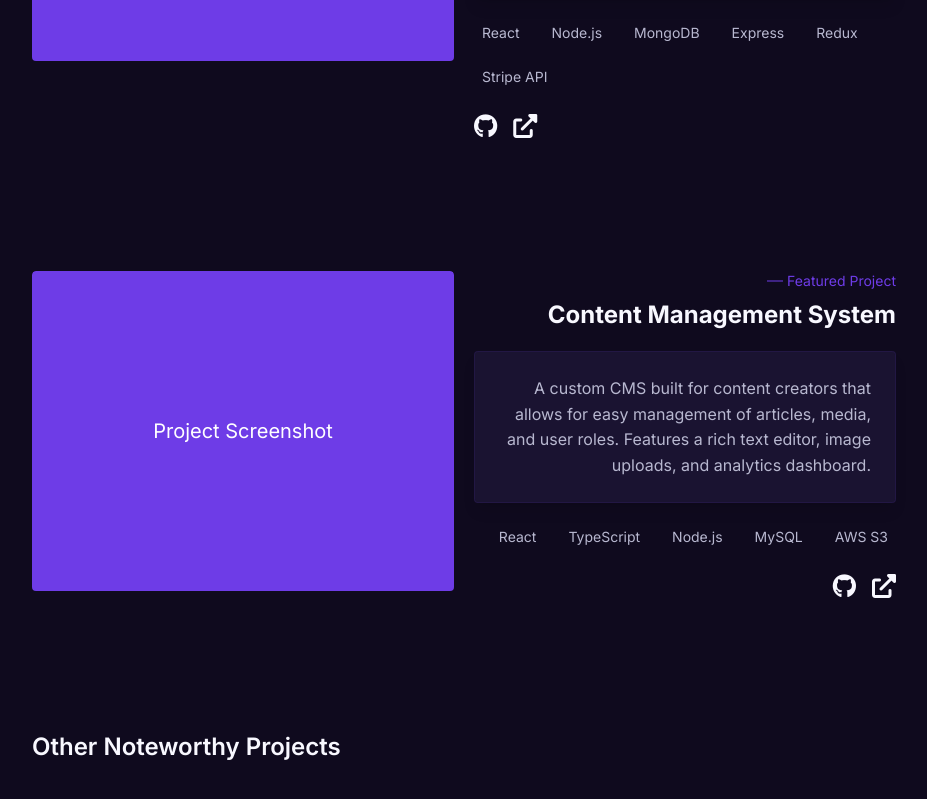
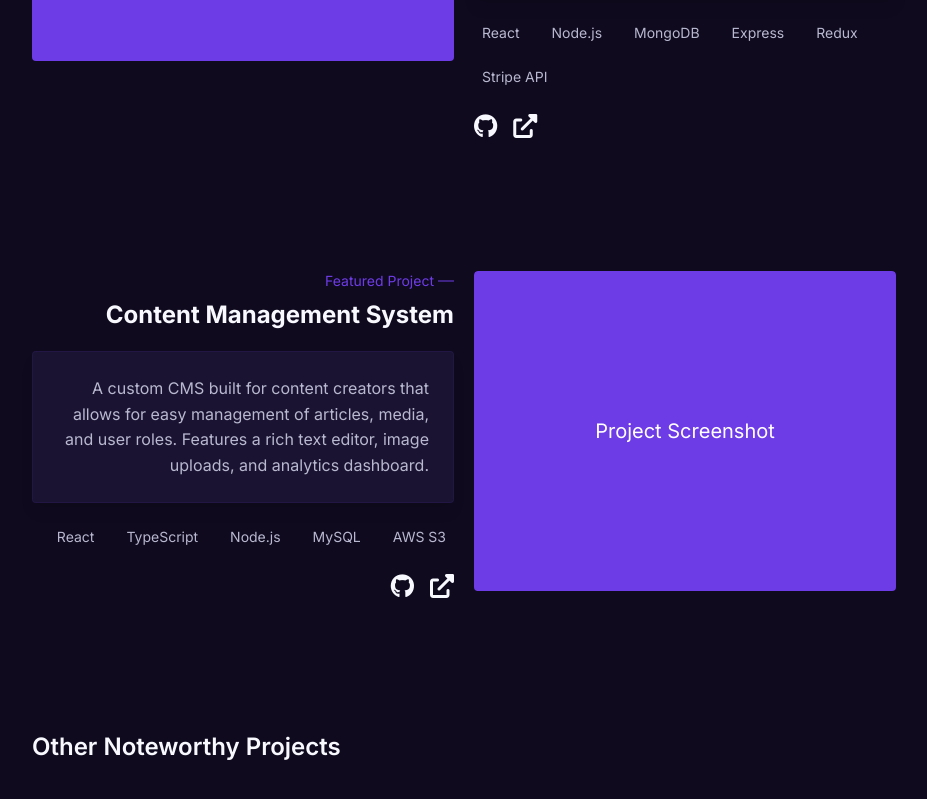
Before and after one commit to JKM1990/portfolio-2025, a Next.js app: page / in a window 1280 px wide. Shown: the part 2007-2806 px from the top of the page, without its empty margins (320-1247 px from the left). Built offline with nearby package versions, Linux system fonts and the light colour scheme.

Commit message:
fix: correct featured project layout alignment for consistent display

```diff
--- a/components/ui/FeaturedProject.tsx
+++ b/components/ui/FeaturedProject.tsx
@@ -24,9 +24,9 @@ export default function FeaturedProject({ project, isEven }: FeaturedProjectProp
       className="relative"
       variants={variants}
     >
-      <div className={`grid grid-cols-12 gap-5 ${isEven ? 'md:RTL' : ''}`}>
-        {/* Project Image */}
-        <div className="col-span-12 md:col-span-6 rounded overflow-hidden group">
+      <div className="grid grid-cols-12 gap-5">
+        {/* Project Image - Conditionally ordered based on isEven */}
+        <div className={`col-span-12 md:col-span-6 rounded overflow-hidden group ${isEven ? 'md:order-2' : 'md:order-1'}`}>
           <div className="relative h-80 bg-accent-purple rounded flex items-center justify-center">
             <span className="text-white text-xl">Project Screenshot</span>
 
@@ -36,11 +36,20 @@ export default function FeaturedProject({ project, isEven }: FeaturedProjectProp
           </div>
         </div>
 
-        {/* Project Details */}
-        <div className={`col-span-12 md:col-span-6 flex flex-col ${isEven ? 'md:items-end md:text-right' : ''}`}>
-          <p className="text-accent-purple text-sm mb-2 relative inline-block pl-5">
-            <span className="absolute left-0 top-1/2 w-4 h-px bg-accent-purple transform -translate-y-1/2"></span>
-            Featured Project
+        {/* Project Details - Conditionally ordered and aligned based on isEven */}
+        <div className={`col-span-12 md:col-span-6 flex flex-col ${isEven ? 'md:order-1 md:items-end md:text-right' : 'md:order-2'}`}>
+          <p className={`text-accent-purple text-sm mb-2 relative inline-block ${isEven ? 'pl-0 pr-5' : 'pl-5'}`}>
+            {isEven ? (
+              <>
+                Featured Project
+                <span className="absolute right-0 top-1/2 w-4 h-px bg-accent-purple transform -translate-y-1/2"></span>
+              </>
+            ) : (
+              <>
+                <span className="absolute left-0 top-1/2 w-4 h-px bg-accent-purple transform -translate-y-1/2"></span>
+                Featured Project
+              </>
+            )}
           </p>
 
           <h3 className="text-2xl font-bold mb-5">
```
